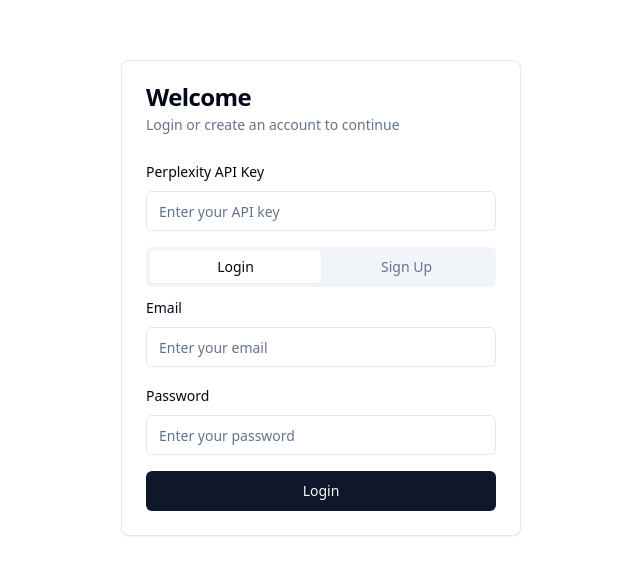
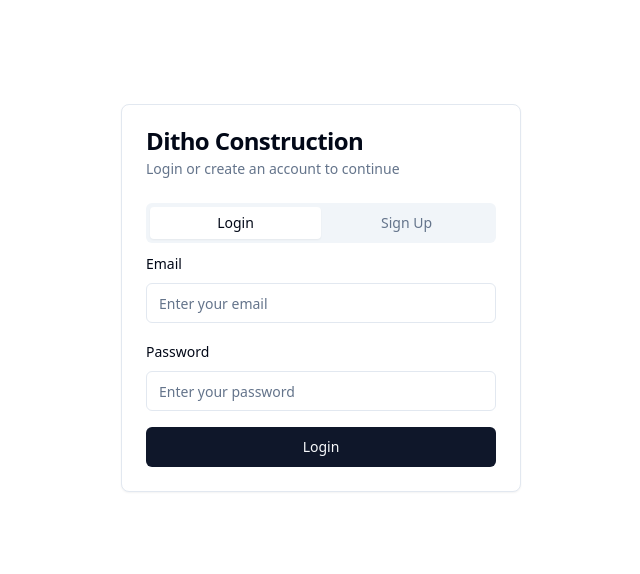
Before and after one commit to tgabriel324/dev-assistant-aid, a React (Vite) app: page /login in a window 1280 px wide. Shown: the part 102-676 px from the top of the page, without its empty margins (319-959 px from the left). Built offline with nearby package versions, Linux system fonts and the light colour scheme.

Commit message:
Remove API option from Login
This commit removes the API key input option from the LoginForm component, focusing solely on the login and signup functionalities. Additionally, a review of the project has been conducted to ensure all necessary features are in place for usability.
[skip gpt_engineer]

```diff
--- a/src/components/auth/LoginForm.tsx
+++ b/src/components/auth/LoginForm.tsx
@@ -2,14 +2,13 @@ import { useState } from "react";
 import { useNavigate } from "react-router-dom";
 import { Button } from "@/components/ui/button";
 import { Input } from "@/components/ui/input";
-import { Card, CardHeader, CardTitle, CardDescription, CardContent, CardFooter } from "@/components/ui/card";
+import { Card, CardHeader, CardTitle, CardDescription, CardContent } from "@/components/ui/card";
 import { Tabs, TabsContent, TabsList, TabsTrigger } from "@/components/ui/tabs";
 import { toast } from "sonner";
 
 const LoginForm = () => {
   const navigate = useNavigate();
   const [isLoading, setIsLoading] = useState(false);
-  const [apiKey, setApiKey] = useState("");
 
   // Login state
   const [loginEmail, setLoginEmail] = useState("");
@@ -25,32 +24,6 @@ const LoginForm = () => {
     setIsLoading(true);
 
     try {
-      // Test Perplexity API integration
-      const response = await fetch('https://api.perplexity.ai/chat/completions', {
-        method: 'POST',
-        headers: {
-          'Authorization': `Bearer ${apiKey}`,
-          'Content-Type': 'application/json',
-        },
-        body: JSON.stringify({
-          model: 'llama-3.1-sonar-small-128k-online',
-          messages: [
-            {
-              role: 'system',
-              content: 'You are a helpful assistant.'
-            },
-            {
-              role: 'user',
-              content: 'Say hello!'
-            }
-          ],
-        }),
-      });
-
-      if (!response.ok) {
-        throw new Error('API test failed');
-      }
-
       // Simulated login check
       if (loginEmail === "admin@example.com" && loginPassword === "admin") {
         localStorage.setItem("isAuthenticated", "true");
@@ -93,22 +66,10 @@ const LoginForm = () => {
   return (
     <Card className="w-[400px]">
       <CardHeader>
-        <CardTitle>Welcome</CardTitle>
+        <CardTitle>Ditho Construction</CardTitle>
         <CardDescription>Login or create an account to continue</CardDescription>
       </CardHeader>
       <CardContent>
-        <div className="space-y-4">
-          <div className="space-y-2">
-            <label htmlFor="apiKey" className="text-sm font-medium">Perplexity API Key</label>
-            <Input
-              id="apiKey"
-              type="password"
-              placeholder="Enter your API key"
-              value={apiKey}
-              onChange={(e) => setApiKey(e.target.value)}
-            />
-          </div>
-
         <Tabs defaultValue="login" className="w-full">
           <TabsList className="grid w-full grid-cols-2">
             <TabsTrigger value="login">Login</TabsTrigger>
@@ -186,7 +147,6 @@ const LoginForm = () => {
             </form>
           </TabsContent>
         </Tabs>
-        </div>
       </CardContent>
     </Card>
   );
--- a/src/pages/Index.tsx
+++ b/src/pages/Index.tsx
@@ -16,7 +16,7 @@ const Index = () => {
         <Sidebar>
           <SidebarHeader className="border-b border-border/5 px-4 py-2">
             <div className="flex items-center justify-between">
-              <h2 className="text-lg font-semibold">AI Dev Assistant</h2>
+              <h2 className="text-lg font-semibold">Ditho Construction</h2>
               <div className="flex items-center gap-2">
                 <ThemeToggle />
                 <Link
```
Lines whose indentation alone changed are shown as unchanged.
